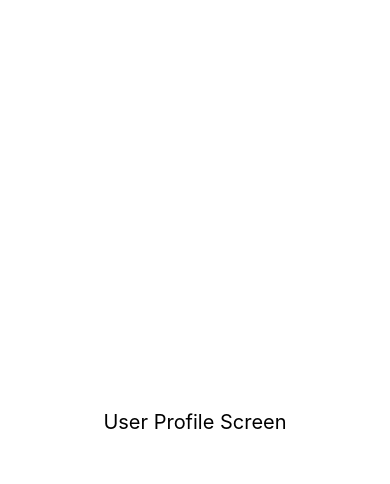
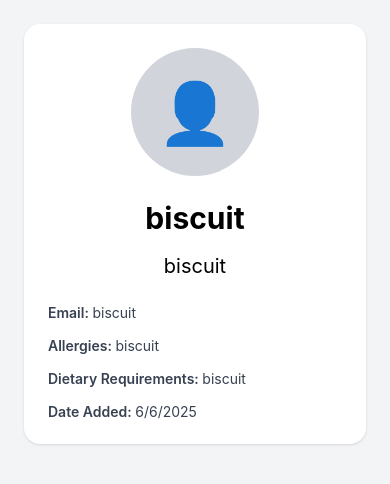
Before and after one commit to kwiatek-ctrl/Fridge-Friends, a React Native app: screen /User in a window 390 px wide. Shown: the top 484 px of the page. Built offline with nearby package versions, Linux system fonts and the light colour scheme.

Commit message:
Create account page (#20)
* created small changes to create account page

* created user account page

```diff
--- a/components/CreateAccount.tsx
+++ b/components/CreateAccount.tsx
@@ -49,6 +49,7 @@ export default function CreateAccount({onUserAdded}) {
   };
 
 
+
     const handleSubmit = () => {
     const validationErrors = validate();
     if (Object.keys(validationErrors).length > 0) {
@@ -61,9 +62,12 @@ export default function CreateAccount({onUserAdded}) {
       .then((newUser) => {
 
 
+
+
         setLoggedInUser(newUser)
         console.log(newUser)
         navigation.navigate('User')
+
 
         setErrors({});
         })
--- a/pages/UserScreen.tsx
+++ b/pages/UserScreen.tsx
@@ -1,4 +1,4 @@
-import { View, Text } from 'react-native';
+import { View, Text, ScrollView, Image } from 'react-native';
 
 export default function UserScreen() {
   const loggedInUser = {
@@ -15,8 +15,52 @@ export default function UserScreen() {
     _id: '6842b9ba3572c18e80b05a1c',
   };
   return (
-    <View className="flex-1 items-center justify-center bg-white">
-      <Text className="text-xl">User Profile Screen</Text>
-    </View>
+
+      <ScrollView className="flex-1 bg-gray-100 p-6">
+      <View className="bg-white rounded-2xl shadow p-6 max-w-lg mx-auto w-full">
+        {/* Profile Picture */}
+        {loggedInUser.profilePicURL ? (
+          <Image
+            source={{ uri: loggedInUser.profilePicURL }}
+            className="w-32 h-32 rounded-full mx-auto mb-6"
+          />
+        ) : (
+          <View className="w-32 h-32 rounded-full bg-gray-300 mx-auto mb-6 flex items-center justify-center">
+            <Text className="text-gray-500 text-6xl">👤</Text>
+          </View>
+        )}
+
+        {/* Username */}
+        <Text className="text-3xl font-bold text-center mb-4">
+          {loggedInUser.username}
+        </Text>
+
+        {/* Name */}
+        <Text className="text-xl text-center mb-6">{loggedInUser.name}</Text>
+
+        {/* Details */}
+        <View className="space-y-4">
+          <Text className="text-gray-700">
+            <Text className="font-semibold">Email: </Text>
+            {loggedInUser.emailAddress}
+          </Text>
+
+          <Text className="text-gray-700">
+            <Text className="font-semibold">Allergies: </Text>
+            {loggedInUser.allergies}
+          </Text>
+
+          <Text className="text-gray-700">
+            <Text className="font-semibold">Dietary Requirements: </Text>
+            {loggedInUser.dietaryRequirements}
+          </Text>
+
+          <Text className="text-gray-700">
+            <Text className="font-semibold">Date Added: </Text>
+            {new Date(loggedInUser.dateAdded).toLocaleDateString()}
+          </Text>
+        </View>
+      </View>
+    </ScrollView>
   );
 }
```
